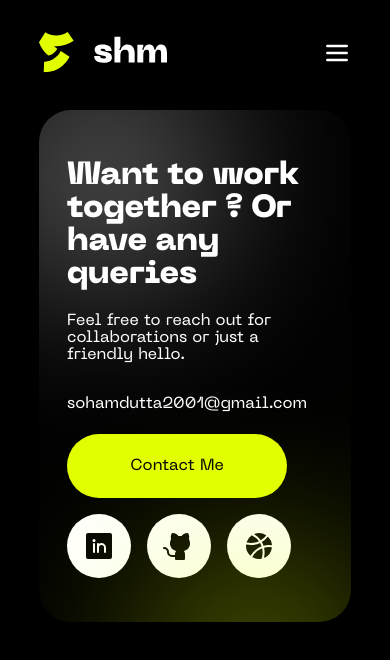
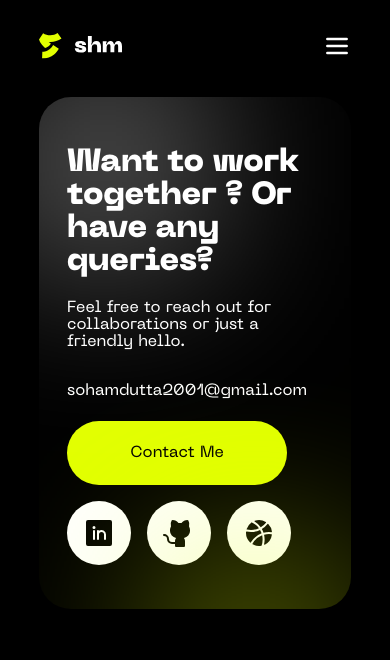
Before and after one commit to shm-dsgn/portfolio, a React (Create React App) app: page /contact in a window 390 px wide. Shown: the top 660 px of the page. Built offline with nearby package versions, Linux system fonts and the light colour scheme.

Commit message:
Logo resizing,other minor changes

```diff
--- a/src/components/Contact/Contact.js
+++ b/src/components/Contact/Contact.js
@@ -10,7 +10,7 @@ function Contact() {
         <div className="w-blur"></div>
         <div className="contact-details">
           <div className="text-details">
-            <h1>Want to work together ? Or have any queries</h1>
+            <h1>Want to work together ? Or have any queries?</h1>
             <p>
               Feel free to reach out for collaborations or just a friendly
               hello.
--- a/src/components/Navbar/Navbar.css
+++ b/src/components/Navbar/Navbar.css
@@ -73,4 +73,8 @@ nav a {
     padding: 16px;
     padding-right: 10%;
   }
+
+  .App-logo {
+    width: 65%;
+  }
 }
```
Lines whose indentation alone changed are shown as unchanged.
